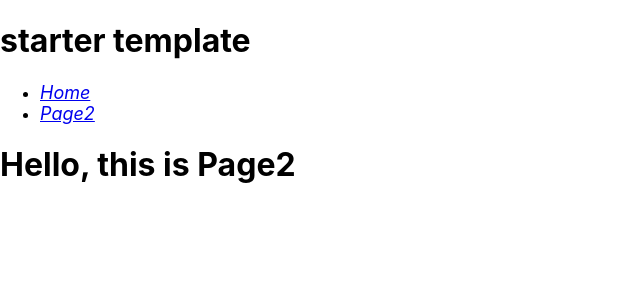
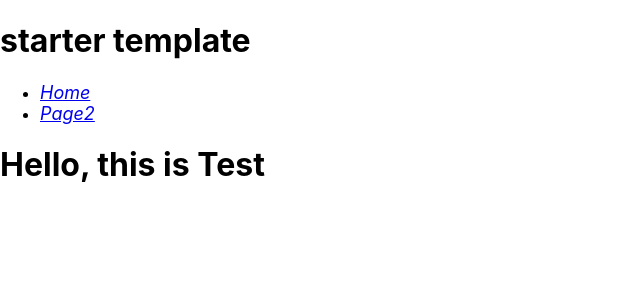
Before and after one commit to RyanHPaez/jrgameStore, a React (Create React App) app: page /page2 in a window 1280 px wide. Shown: the top 300 px of the page, without its empty margins (0-640 px from the left). Built offline with nearby package versions, Linux system fonts and the light colour scheme.

Commit message:
test for push

```diff
--- a/src/components/Page2.js
+++ b/src/components/Page2.js
@@ -3,7 +3,7 @@ import React from "react";
 function Page2() {
   return (
     <div className="col-sm-12 text-center">
-      <h1 className="font-weight-light">Hello, this is Page2</h1>
+      <h1 className="font-weight-light">Hello, this is Test</h1>
     </div>
   );
 }
```
